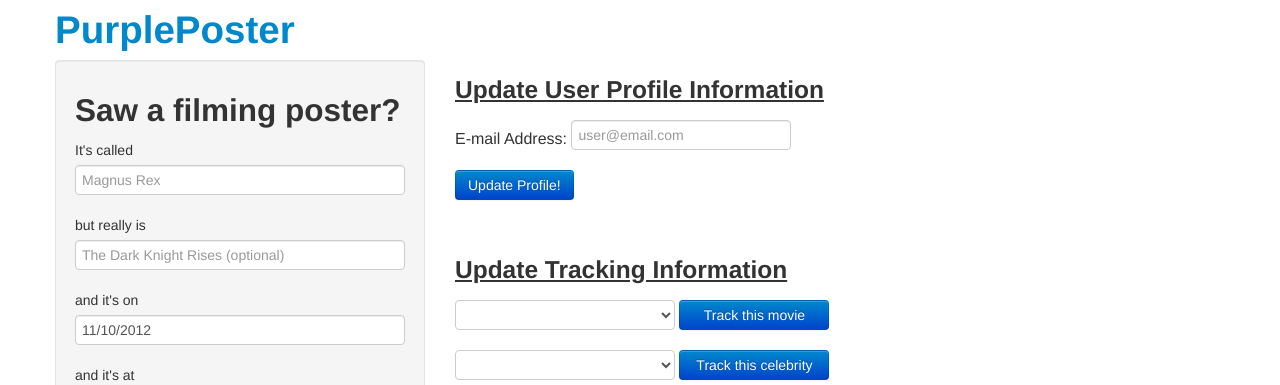
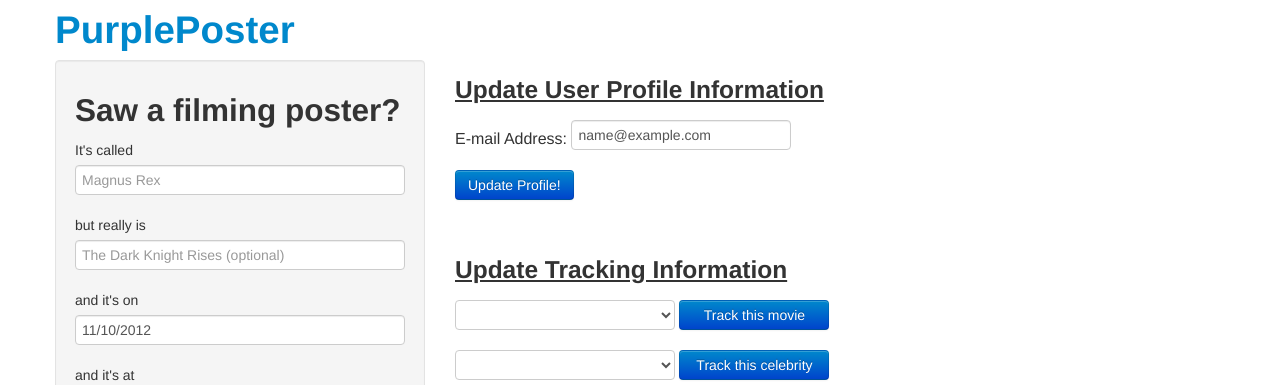
Before and after one commit to jaredp/PurplePoster, a Django app: page /user/ in a window 1280 px wide. Shown: the top 385 px of the page. Run offline with Django 3.2, Linux system fonts and the light colour scheme; the visitor is signed in with stand-in values (Sample User, id 1); data comes from the database, SQL or seed files in the repository; data that the repository does not hold is empty; some libraries are stand-ins or nearby versions.

Commit message:
user's existing email is filled out by default in the change email field

```diff
--- a/PurplePoster/EventManager/templates/userpreference.html
+++ b/PurplePoster/EventManager/templates/userpreference.html
@@ -9,7 +9,7 @@
 	{% csrf_token %}
 		<div class="control-group">
 			<div class="controls">
-				E-mail Address: <input type="text"  name="email-text" placeholder="user@email.com" />
+				E-mail Address: <input type="text"  name="email-text" placeholder="user@email.com" value="{{ user.email }}">
 			</div>
 		</div>
 		<button class="btn btn-primary" type="submit">
```
